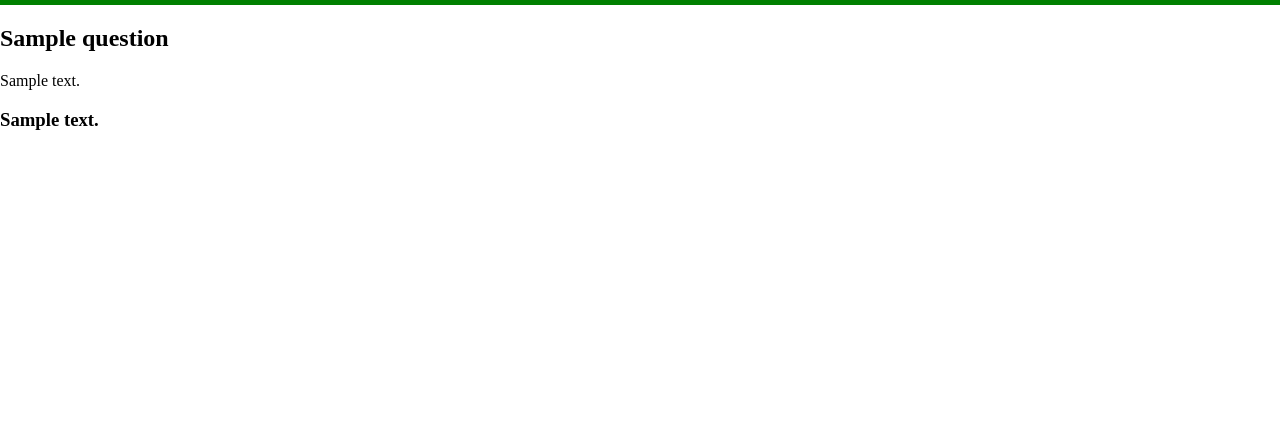
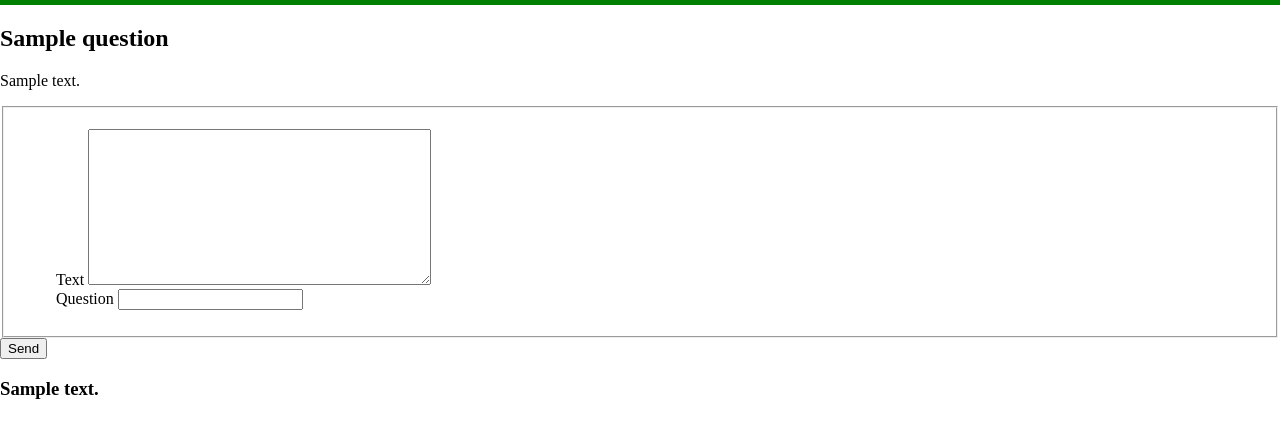
Before and after one commit to YevheniiDubrovskyi/django_test, a Django app: template ask/qa/templates/question.html in a window 1280 px wide. Shown: the top 438 px of the page. Run offline with Django 3.2, Linux system fonts and the light colour scheme; the template is opened without the code that fills it: values that come from a table or form of the project are taken from there, others are empty; tables that the repository leaves empty hold one stand-in row (values such as "Sample post"); parts of the project's set-up code (start-up, migrations or seed data) failed here and were passed over.

Commit message:
all forms work

```diff
--- a/ask/qa/forms.py
+++ b/ask/qa/forms.py
@@ -15,7 +15,7 @@ class AskForm(forms.Form):
 
 class AnswerForm(forms.Form):
     text = forms.CharField(widget=forms.Textarea)
-    question_id = forms.IntegerField()
+    question = forms.IntegerField()
 
     def clean(self):
         return self.cleaned_data
--- a/ask/qa/models.py
+++ b/ask/qa/models.py
@@ -27,7 +27,7 @@ class Question(models.Model):
 
 class AnswerManager(models.Manager):
     def get_answers(self, id):
-        return self.filter(question_id=id)
+        return self.filter(question=id)
 
 class Answer(models.Model):
     text = models.TextField()
--- a/ask/qa/templates/add_answer.html
+++ b/ask/qa/templates/add_answer.html
@@ -1,16 +1,13 @@
-{% extends "base.html" %}
-
-{% block content %}
 <form method="post" action="{% url 'answer' %}">
   <fieldset>
     <ul>
     {% for field in form %}
       <li>
-        <label>{{ field.label }}</label>{{ field }}
+        <label>{{ field.label }}</label>
+        {{ field }}
       </li>
     {% endfor %}
     </ul>
   </fieldset>
   <button type="submit">Send</button>
 </form>
-{% endblock %}
--- a/ask/qa/templates/question.html
+++ b/ask/qa/templates/question.html
@@ -4,6 +4,7 @@
 {% block content %}
   <h2>{{ question }}</h2>
   <p>{{ question.text }}</p>
+  {% include "add_answer.html" %}
   {% for answer in answers %}
     <h3>{{ answer }}</h3>
   {% endfor %}
--- a/ask/qa/views.py
+++ b/ask/qa/views.py
@@ -59,9 +59,11 @@ def popular_questions(request):
 @require_GET
 def full_question(request, id):
     question = get_object_or_404(Question, id=id)
+    form = AnswerForm(initial={'question': question.id})
     return render(request, 'question.html', {
         'question': question,
         'answers': Answer.objects.get_answers(question.id),
+        'form': form,
     })
 
 def add_ask(request):
```
